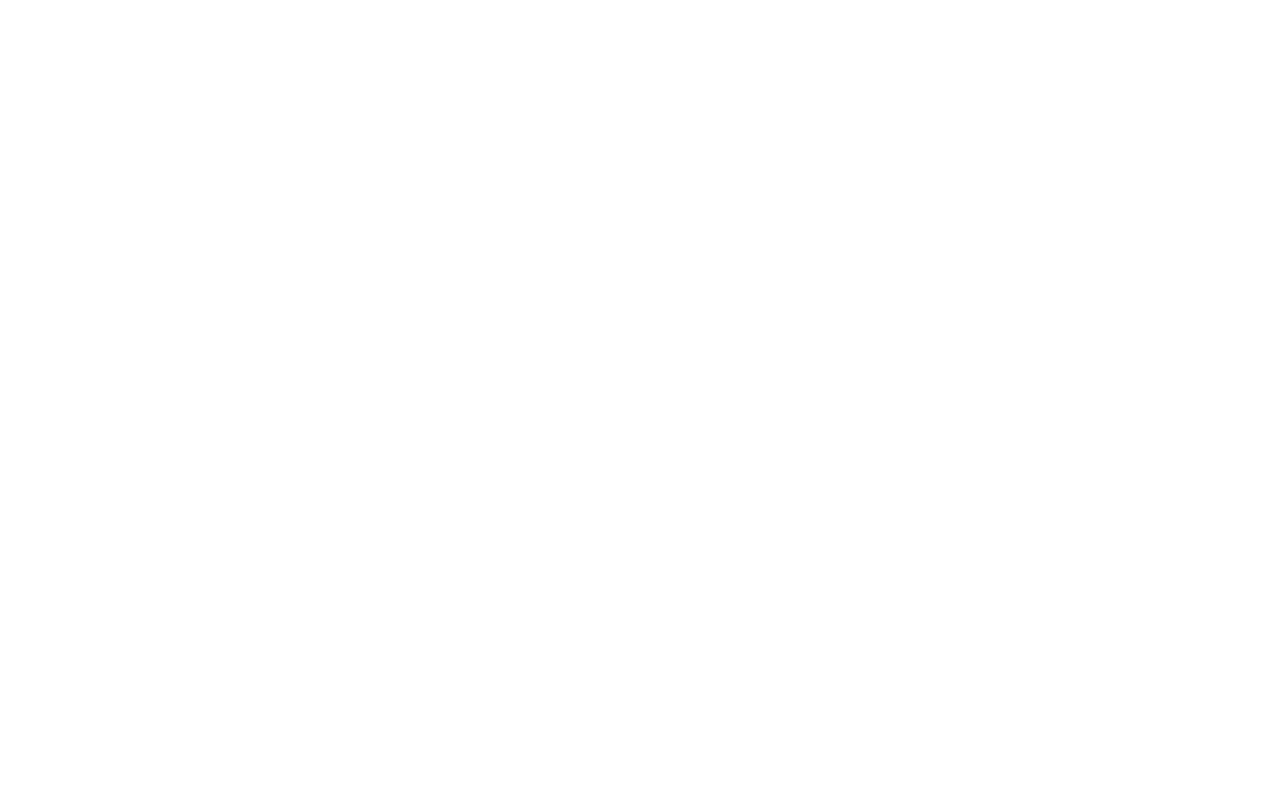
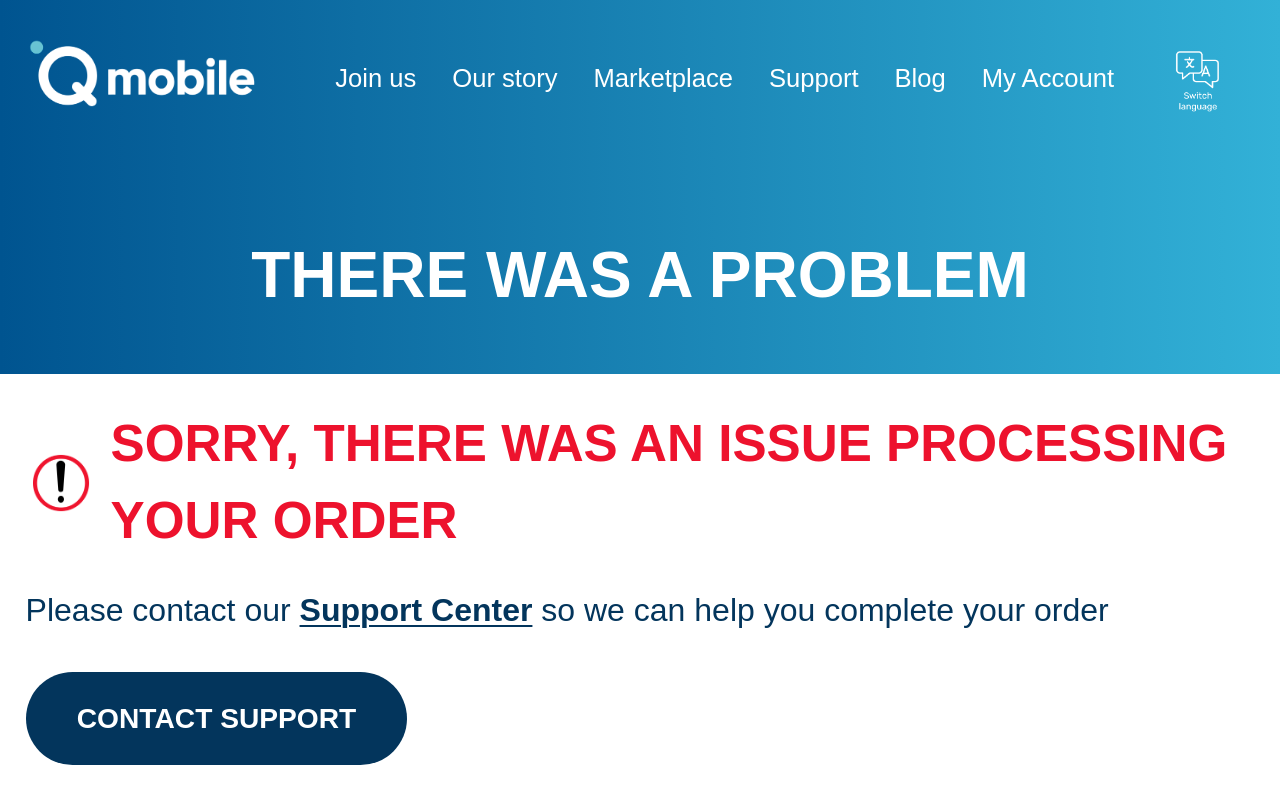
Before and after one commit to Vahan-23/QMobile, a React (Create React App) app: page /error in a window 1280 px wide. Before the commit this address had no page. Shown: the top 800 px of the page. Built offline with nearby package versions, Linux system fonts and the light colour scheme.

Commit message:
added error page

```diff
--- a/src/App.jsx
+++ b/src/App.jsx
@@ -8,6 +8,7 @@ import ProductPage from './components/ProductPage';
 import CartPage from './components/CartPage';
 import PaymentPage from './components/PaymentPage';
 import ThankYouPage from './components/ThankYouPage';
+import ErrorPage from './components/ErrorPage';
 
 function App() {
   return (
@@ -22,6 +23,7 @@ function App() {
             <Route path="/cart" element={<CartPage />} />
             <Route path="/payment" element={<PaymentPage />} />
             <Route path="/thank-you" element={<ThankYouPage />} />
+            <Route path="/error" element={<ErrorPage />} />
           </Routes>
         </div>
       </Router>
--- /dev/null
+++ b/src/components/ErrorPage/ErrorPage.jsx
@@ -0,0 +1,123 @@
+import React from 'react';
+import HomepageHeader from '../Homepage/HomepageHeader';
+import MarketplaceFooter from '../Marketplace/MarketplaceFooter';
+import { useLanguage } from '../../contexts/LanguageContext';
+import { translations } from '../../translations';
+import '../PaymentPage/PaymentPage.css';
+import errorIcon from './errorIcon.png';
+
+const ErrorPage = () => {
+  const { language, isRTL } = useLanguage();
+  const t = translations[language];
+
+  return (
+    <div
+      className="font-['Rubik',_sans-serif] text-[#03355c] bg-white min-h-screen overflow-x-hidden payment-page"
+      style={{
+        fontFamily: "'Rubik', sans-serif"
+      }}
+      dir={isRTL ? 'rtl' : 'ltr'}
+    >
+      {/* Header */}
+      <div
+        style={{
+          background: 'linear-gradient(to right, #005490 0%, #32b1d7 100%)'
+        }}
+      >
+        <div className="max-w-[1895px] mx-auto w-full">
+          <HomepageHeader
+            titleKey="thereWasAProblem"
+            backgroundStyle="linear-gradient(to right, #005490 0%, #32b1d7 100%)"
+          />
+        </div>
+      </div>
+
+      {/* Main Content */}
+      <main className="w-full payment-main max-w-[1895px] mx-auto" style={{ paddingTop: 'clamp(20px, 2.5vw, 40px)', paddingLeft: 'clamp(1rem, 2vw, 3rem)', paddingRight: 'clamp(1rem, 2vw, 3rem)', paddingBottom: 0 }}>
+        {/* Error Message Section */}
+        <section className="w-full mb-10 payment-section">
+          <div
+            style={{
+              direction: isRTL ? 'rtl' : 'ltr',
+              fontFamily: isRTL ? 'Arial, sans-serif' : 'inherit',
+              marginBottom: 'clamp(20px, 2.5vw, 40px)'
+            }}
+          >
+            <p
+              style={{
+                fontSize: 'clamp(28px, 4vw, 56px)',
+                color: '#ed122d',
+                fontWeight: 'bold',
+                marginBottom: 'clamp(15px, 2vw, 30px)',
+                display: 'flex',
+                alignItems: 'center',
+                gap: '15px'
+              }}
+            >
+              <img
+                src={errorIcon}
+                alt="Error icon"
+                style={{
+                  width: 'clamp(48px, 5.5vw, 80px)',
+                  height: 'clamp(48px, 5.5vw, 80px)',
+                  objectFit: 'contain'
+                }}
+              />
+              {t.sorryThereWasAnIssue || 'SORRY, THERE WAS AN ISSUE PROCESSING YOUR ORDER'}
+            </p>
+
+            <p
+              style={{
+                fontSize: 'clamp(20px, 2.5vw, 36px)',
+                color: '#03355c',
+                marginBottom: 'clamp(25px, 3vw, 50px)',
+                lineHeight: '1.5'
+              }}
+            >
+              {t.pleaseContactSupport || 'Please contact our'}{' '}
+              <a
+                href="/support"
+                style={{
+                  color: '#03355c',
+                  fontWeight: 'bold',
+                  textDecoration: 'underline',
+                  textDecorationThickness: '2px',
+                  textUnderlineOffset: '4px'
+                }}
+              >
+                {t.supportCenter || 'Support Center'}
+              </a>
+              {' '}{t.toHelpCompleteOrder || 'so we can help you complete your order'}
+            </p>
+
+            <button
+              style={{
+                backgroundColor: '#03355c',
+                color: 'white',
+                padding: 'clamp(16px, 2vw, 28px) clamp(32px, 4vw, 56px)',
+                borderRadius: '50px',
+                border: 'none',
+                fontSize: 'clamp(18px, 2.2vw, 32px)',
+                fontWeight: 'bold',
+                cursor: 'pointer',
+                transition: 'background-color 0.3s'
+              }}
+              onMouseEnter={(e) => e.target.style.backgroundColor = '#022a47'}
+              onMouseLeave={(e) => e.target.style.backgroundColor = '#03355c'}
+              onClick={() => window.location.href = '/support'}
+            >
+              {t.contactSupport || 'CONTACT SUPPORT'}
+            </button>
+          </div>
+        </section>
+      </main>
+
+      {/* Footer */}
+      <div className="max-w-[1895px] mx-auto w-full">
+        <MarketplaceFooter />
+      </div>
+    </div>
+  );
+};
+
+export default ErrorPage;
--- /dev/null
+++ b/src/components/ErrorPage/index.js
@@ -0,0 +1 @@
+export { default } from './ErrorPage';
--- a/src/translations/index.js
+++ b/src/translations/index.js
@@ -111,6 +111,14 @@ export const translations = {
     orderConfirmationSent: 'An order confirmation has been sent to your email.',
     findOrderDetails: 'You can also find your order details and invoice under',
     yourShippingAddress: 'Your shipping address:',
+    // Error page
+    errorPage: 'ERROR PAGE',
+    thereWasAProblem: 'THERE WAS A PROBLEM',
+    sorryThereWasAnIssue: 'SORRY, THERE WAS AN ISSUE PROCESSING YOUR ORDER',
+    pleaseContactSupport: 'Please contact our',
+    supportCenter: 'Support Center',
+    toHelpCompleteOrder: 'so we can help you complete your order',
+    contactSupport: 'CONTACT SUPPORT',
     // Images
     backgroundImage: '/Images/01 - Welcome page/welcome2 - Copy.jpg',
     whiteLayer: '/Images/whiteLayer.png',
@@ -247,6 +255,14 @@ export const translations = {
     orderConfirmationSent: 'تم إرسال تأكيد الطلب إلى بريدك الإلكتروني.',
     findOrderDetails: 'يمكنك أيضاً العثور على تفاصيل طلبك والفواتير في',
     yourShippingAddress: 'عنوان الشحن الخاص بك:',
+    // Error page
+    errorPage: 'صفحة الخطأ',
+    thereWasAProblem: 'كانت هناك مشكلة',
+    sorryThereWasAnIssue: 'عذراً، حدثت مشكلة أثناء معالجة طلبك',
+    pleaseContactSupport: 'يرجى الاتصال بـ',
+    supportCenter: 'مركز الدعم',
+    toHelpCompleteOrder: 'لمساعدتك في إكمال طلبك',
+    contactSupport: 'اتصل بالدعم',
     // Images - можно использовать то же изображение или другое для арабского
     backgroundImage: '/Images/01 - Welcome page/welcome2 - Copy.jpg',
     whiteLayer: '/Images/whiteLayer.png',
```
Also changed, not shown: src/components/ErrorPage/errorIcon.png (added), 1 other file (tests, documents, lock files or other folders).
